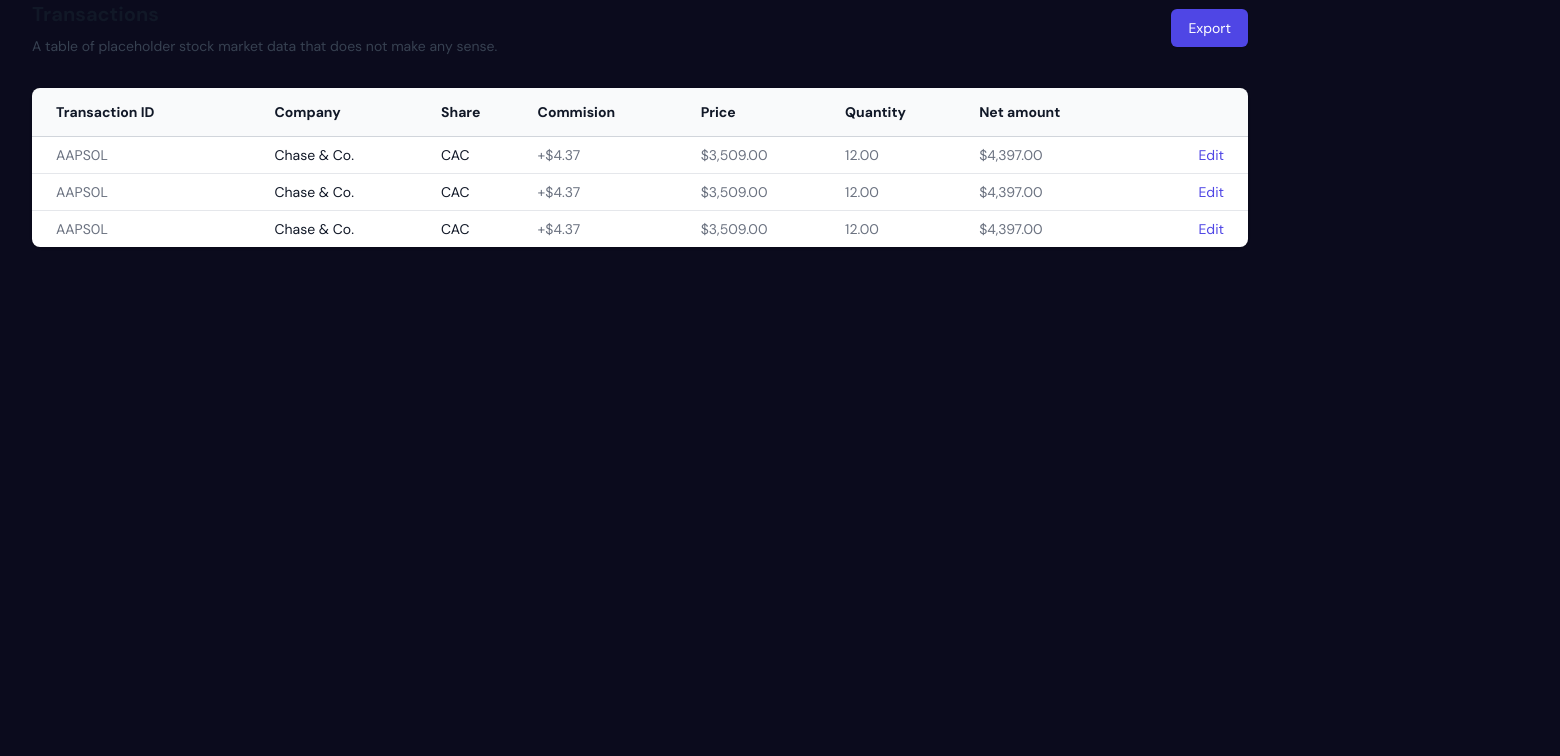
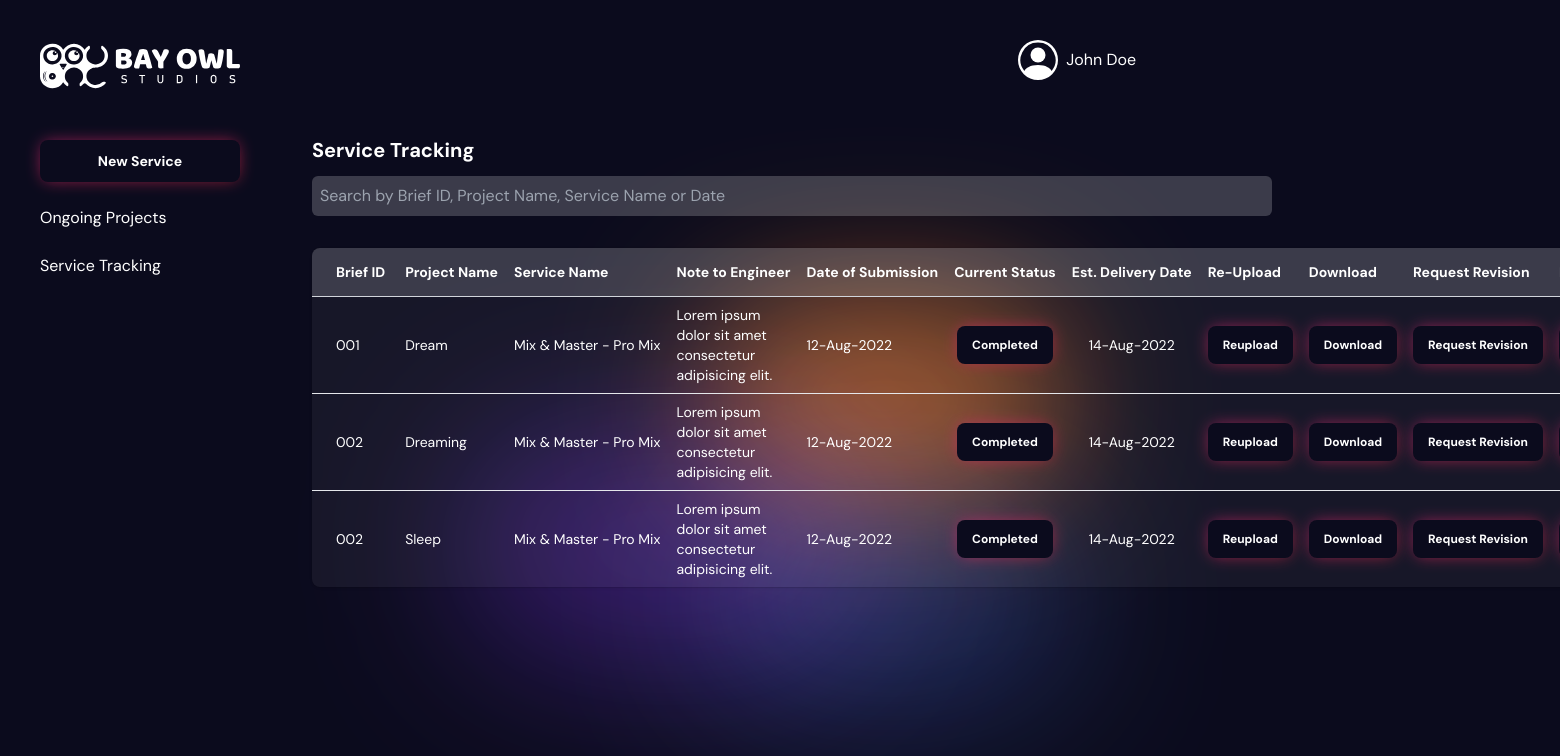
Before and after one commit to Debox-Mehank/bayowl-client, a Next.js app: page /service-tracking in a window 1280 px wide. Shown: the top 756 px of the page, 1560 px wide, since content can reach past the window. Built offline with nearby package versions, Linux system fonts and the light colour scheme; what tailwindcss-border-gradient-radius would draw is missing.

Commit message:
table format

```diff
--- a/pages/service-tracking.tsx
+++ b/pages/service-tracking.tsx
@@ -1,52 +1,92 @@
 import React from 'react'
+import DashNav from "../components/DashNav"
+import Button from '../components/reusable/Button'
 const transactions = [
     {
-        id: 'AAPS0L',
-        company: 'Chase & Co.',
-        share: 'CAC',
-        commission: '+$4.37',
-        price: '$3,509.00',
-        quantity: '12.00',
-        netAmount: '$4,397.00',
+        id: '001',
+        projName: 'Dream',
+        serviceName: "Mix & Master - Pro Mix",
+        notes: 'Lorem ipsum dolor sit amet consectetur adipisicing elit. ',
+        dateSubmitted: "12-Aug-2022",
+        estimatedDelivery: "14-Aug-2022",
+        status: [
+            { name: 'Submitted', href: '#', status: 'complete' },
+            { name: 'Under Review', href: '#', status: 'complete' },
+            { name: 'Work In Progress', href: '#', status: 'complete' },
+            { name: 'Delivered', href: '#', status: 'complete' },
+            { name: 'Revision Request', href: '#', status: 'complete' },
+            { name: 'Revision Delivered', href: '#', status: 'complete' },
+        ],
+        downloads: [
+            { name: 'Download', href: '#', status: 'complete', link: "/download1" },
+            { name: 'Revision 1', href: '#', status: 'complete', link: "/revision1" },
+            { name: 'Revision 2', href: '#', status: 'complete', link: "/revision2" },
+            { name: 'Revision 3', href: '#', status: 'complete', link: "/revision3" },
+        ],
+        revisionsRequested: 0,
     },
     {
-        id: 'AAPS0L',
-        company: 'Chase & Co.',
-        share: 'CAC',
-        commission: '+$4.37',
-        price: '$3,509.00',
-        quantity: '12.00',
-        netAmount: '$4,397.00',
+        id: '002',
+        projName: 'Dreaming',
+        serviceName: "Mix & Master - Pro Mix",
+        notes: 'Lorem ipsum dolor sit amet consectetur adipisicing elit. ',
+        dateSubmitted: "12-Aug-2022",
+        estimatedDelivery: "14-Aug-2022",
+        status: [
+            { name: 'Submitted', href: '#', status: 'complete' },
+            { name: 'Under Review', href: '#', status: 'complete' },
+            { name: 'Work In Progress', href: '#', status: 'complete' },
+            { name: 'Delivered', href: '#', status: 'complete' },
+            { name: 'Revision Request', href: '#', status: 'complete' },
+            { name: 'Revision Delivered', href: '#', status: 'complete' },
+        ],
+        downloads: [
+            { name: 'Download', href: '#', status: 'complete', link: "/download1" },
+            { name: 'Revision 1', href: '#', status: 'complete', link: "/revision1" },
+            { name: 'Revision 2', href: '#', status: 'complete', link: "/revision2" },
+            { name: 'Revision 3', href: '#', status: 'complete', link: "/revision3" },
+        ],
+        revisionsRequested: 0,
     },
     {
-        id: 'AAPS0L',
-        company: 'Chase & Co.',
-        share: 'CAC',
-        commission: '+$4.37',
-        price: '$3,509.00',
-        quantity: '12.00',
-        netAmount: '$4,397.00',
-    },
-    // More
+        id: '002',
+        projName: 'Sleep',
+        serviceName: "Mix & Master - Pro Mix",
+        notes: 'Lorem ipsum dolor sit amet consectetur adipisicing elit. ',
+        dateSubmitted: "12-Aug-2022",
+        estimatedDelivery: "14-Aug-2022",
+        status: [
+            { name: 'Submitted', href: '#', status: 'complete' },
+            { name: 'Under Review', href: '#', status: 'complete' },
+            { name: 'Work In Progress', href: '#', status: 'complete' },
+            { name: 'Delivered', href: '#', status: 'complete' },
+            { name: 'Revision Request', href: '#', status: 'complete' },
+            { name: 'Revision Delivered', href: '#', status: 'complete' },
+        ],
+        downloads: [
+            { name: 'Download', href: '#', status: 'complete', link: "/download1" },
+            { name: 'Revision 1', href: '#', status: 'complete', link: "/revision1" },
+            { name: 'Revision 2', href: '#', status: 'complete', link: "/revision2" },
+            { name: 'Revision 3', href: '#', status: 'complete', link: "/revision3" },
+        ],
+        revisionsRequested: 0,
+    }
 ]
 
 function ServiceTracking() {
     return (
-        <div className="px-4 sm:px-6 lg:px-8">
+        <div className='min-h-screen bg-darkBlue text-white flex relative'>
+            <div className='absolute animation-delay-2000 top-[35%] left-[55%] w-36 md:w-96 h-56 bg-primary opacity-60 rounded-full mix-blend-screen filter blur-[75px] animate-blob overflow-hidden' />
+            <div className='absolute animation-delay-4000 top-[60%] right-[35%] w-36 md:w-96 h-56 bg-blueGradient-2 opacity-80 rounded-full mix-blend-screen filter blur-[70px] animate-blob overflow-hidden' />
+            <div className='absolute top-[60%] right-[15%] w-36 md:w-96 h-56 bg-blueGradient-1 opacity-80 rounded-full mix-blend-screen filter blur-[80px] animate-blob overflow-hidden' />
+            <DashNav />
+            <div className='py-10 relative mt-24 w-full flex justify-center gap-3'>
+                {/* Scrollable Div Below */}
+                <div className="px-2 sm:px-6 lg:px-8 w-full overflow-x-auto whitespace-nowrap">
                     <div className="sm:flex sm:items-center">
-                <div className="sm:flex-auto">
-                    <h1 className="text-xl font-semibold text-gray-900">Transactions</h1>
-                    <p className="mt-2 text-sm text-gray-700">
-                        A table of placeholder stock market data that does not make any sense.
-                    </p>
-                </div>
-                <div className="mt-4 sm:mt-0 sm:ml-16 sm:flex-none">
-                    <button
-                        type="button"
-                        className="inline-flex items-center justify-center rounded-md border border-transparent bg-indigo-600 px-4 py-2 text-sm font-medium text-white shadow-sm hover:bg-indigo-700 focus:outline-none focus:ring-2 focus:ring-indigo-500 focus:ring-offset-2 sm:w-auto"
-                    >
-                        Export
-                    </button>
+                        <div className="sm:flex-auto space-y-3">
+                            <h1 className="text-xl font-semibold text-white">Service Tracking</h1>
+                            <input className='bg-white/20 w-[60rem] rounded-md px-2 py-2' type="search" placeholder='Search by Brief ID, Project Name, Service Name or Date' name="" id="" />
                         </div>
                     </div>
                     <div className="mt-8 flex flex-col">
@@ -54,74 +94,144 @@ function ServiceTracking() {
                             <div className="inline-block min-w-full py-2 align-middle md:px-6 lg:px-8">
                                 <div className="overflow-hidden shadow ring-1 ring-black ring-opacity-5 md:rounded-lg">
                                     <table className="min-w-full divide-y divide-gray-300">
-                                <thead className="bg-gray-50">
+                                        <thead className="bg-white/20">
                                             <tr>
                                                 <th
                                                     scope="col"
-                                            className="whitespace-nowrap py-3.5 pl-4 pr-3 text-left text-sm font-semibold text-gray-900 sm:pl-6"
+                                                    className="whitespace-nowrap py-3.5 pl-4 pr-3 text-left text-sm font-semibold text-white sm:pl-6"
                                                 >
-                                            Transaction ID
+                                                    Brief ID
                                                 </th>
                                                 <th
                                                     scope="col"
-                                            className="whitespace-nowrap px-2 py-3.5 text-left text-sm font-semibold text-gray-900"
+                                                    className="whitespace-nowrap px-2 py-3.5 text-left text-sm font-semibold text-white"
                                                 >
-                                            Company
+                                                    Project Name
                                                 </th>
                                                 <th
                                                     scope="col"
-                                            className="whitespace-nowrap px-2 py-3.5 text-left text-sm font-semibold text-gray-900"
+                                                    className="whitespace-nowrap px-2 py-3.5 text-left text-sm font-semibold text-white"
                                                 >
-                                            Share
+                                                    Service Name
                                                 </th>
                                                 <th
                                                     scope="col"
-                                            className="whitespace-nowrap px-2 py-3.5 text-left text-sm font-semibold text-gray-900"
+                                                    className="whitespace-nowrap px-2 py-3.5 text-left text-sm font-semibold text-white"
                                                 >
-                                            Commision
+                                                    Note to Engineer
                                                 </th>
                                                 <th
                                                     scope="col"
-                                            className="whitespace-nowrap px-2 py-3.5 text-left text-sm font-semibold text-gray-900"
+                                                    className="whitespace-nowrap px-2 py-3.5 text-left text-sm font-semibold text-white"
                                                 >
-                                            Price
+                                                    Date of Submission
                                                 </th>
                                                 <th
                                                     scope="col"
-                                            className="whitespace-nowrap px-2 py-3.5 text-left text-sm font-semibold text-gray-900"
+                                                    className="whitespace-nowrap px-2 py-3.5 text-left text-sm font-semibold text-white"
                                                 >
-                                            Quantity
+                                                    Current Status
                                                 </th>
                                                 <th
                                                     scope="col"
-                                            className="whitespace-nowrap px-2 py-3.5 text-left text-sm font-semibold text-gray-900"
+                                                    className="whitespace-nowrap px-2 py-3.5 text-left text-sm font-semibold text-white"
                                                 >
-                                            Net amount
+                                                    Est. Delivery Date
                                                 </th>
-                                        <th scope="col" className="relative whitespace-nowrap py-3.5 pl-3 pr-4 sm:pr-6">
-                                            <span className="sr-only">Edit</span>
+                                                <th
+                                                    scope="col"
+                                                    className="whitespace-nowrap px-2 py-3.5 text-left text-sm font-semibold text-white"
+                                                >
+                                                    Re-Upload
+                                                </th>
+                                                <th
+                                                    scope="col"
+                                                    className="whitespace-nowrap px-2 py-3.5 text-left text-sm font-semibold text-white"
+                                                >
+                                                    Download
+                                                </th>
+                                                <th
+                                                    scope="col"
+                                                    className="whitespace-nowrap px-2 py-3.5 text-left text-sm font-semibold text-white"
+                                                >
+                                                    Request Revision
+                                                </th>
+                                                <th
+                                                    scope="col"
+                                                    className="whitespace-nowrap px-2 py-3.5 text-left text-sm font-semibold text-white"
+                                                >
+                                                    Mark Completed
+                                                </th>
+                                                <th
+                                                    scope="col"
+                                                    className="whitespace-nowrap px-2 py-3.5 text-left text-sm font-semibold text-white"
+                                                >
+                                                    Add a Service
                                                 </th>
                                             </tr>
                                         </thead>
-                                <tbody className="divide-y divide-gray-200 bg-white">
+                                        <tbody className="divide-y divide-gray-200 bg-white/5">
                                             {transactions.map((transaction) => (
                                                 <tr key={transaction.id}>
-                                            <td className="whitespace-nowrap py-2 pl-4 pr-3 text-sm text-gray-500 sm:pl-6">
+                                                    <td className="whitespace-nowrap py-2 pl-4 pr-3 text-sm text-white sm:pl-6">
                                                         {transaction.id}
                                                     </td>
-                                            <td className="whitespace-nowrap px-2 py-2 text-sm font-medium text-gray-900">
-                                                {transaction.company}
+                                                    <td className="whitespace-nowrap px-2 py-2 text-sm font-medium text-white">
+                                                        {transaction.projName}
                                                     </td>
-                                            <td className="whitespace-nowrap px-2 py-2 text-sm text-gray-900">{transaction.share}</td>
-                                            <td className="whitespace-nowrap px-2 py-2 text-sm text-gray-500">{transaction.commission}</td>
-                                            <td className="whitespace-nowrap px-2 py-2 text-sm text-gray-500">{transaction.price}</td>
-                                            <td className="whitespace-nowrap px-2 py-2 text-sm text-gray-500">{transaction.quantity}</td>
-                                            <td className="whitespace-nowrap px-2 py-2 text-sm text-gray-500">{transaction.netAmount}</td>
-                                            <td className="relative whitespace-nowrap py-2 pl-3 pr-4 text-right text-sm font-medium sm:pr-6">
+                                                    <td className="whitespace-nowrap px-2 py-2 text-sm text-white">{transaction.serviceName}</td>
+                                                    <td className="whitespace-pre-wrap px-2 py-2 text-sm text-white">{transaction.notes}</td>
+                                                    <td className="whitespace-nowrap px-2 py-2 text-sm text-white">{transaction.dateSubmitted}</td>
+                                                    <td className="whitespace-nowrap px-2 py-2 text-sm text-white text-center">
+                                                        <Button>
+                                                            <div className='text-xs'>
+                                                                {transaction.status.find(stat => stat.status === "current")?.name || "Completed"}
+                                                            </div>
+                                                        </Button>
+                                                    </td>
+                                                    <td className="whitespace-nowrap px-2 py-2 text-sm text-white text-center">
+                                                        {transaction.estimatedDelivery}
+                                                    </td>
+                                                    <td className="whitespace-nowrap px-2 py-2 text-sm text-white">
+                                                        <Button>
+                                                            <div className='text-xs'>
+                                                                Reupload
+                                                            </div>
+                                                        </Button>
+                                                    </td>
+                                                    <td className="whitespace-nowrap px-2 py-2 text-sm text-white">
+                                                        <Button>
+                                                            <div className='text-xs'>
+                                                                Download
+                                                            </div>
+                                                        </Button>
+                                                    </td>
+                                                    <td className="whitespace-nowrap px-2 py-2 text-sm text-white">
+                                                        <Button>
+                                                            <div className='text-xs'>
+                                                                Request Revision
+                                                            </div>
+                                                        </Button>
+                                                    </td>
+                                                    <td className="whitespace-nowrap px-2 py-2 text-sm text-white">
+                                                        <Button>
+                                                            <div className='text-xs'>
+                                                                Mark Completed
+                                                            </div>
+                                                        </Button>
+                                                    </td>
+                                                    <td className="whitespace-nowrap px-2 py-2 text-sm text-white">
+                                                        <Button>
+                                                            <div className='text-xs'>
+                                                                Add Service
+                                                            </div>
+                                                        </Button>
+                                                    </td>
+                                                    {/* <td className="relative whitespace-nowrap py-2 pl-3 pr-4 text-right text-sm font-medium sm:pr-6">
                                                         <a href="#" className="text-indigo-600 hover:text-indigo-900">
                                                             Edit<span className="sr-only">, {transaction.id}</span>
                                                         </a>
-                                            </td>
+                                                    </td> */}
                                                 </tr>
                                             ))}
                                         </tbody>
@@ -131,6 +241,10 @@ function ServiceTracking() {
                         </div>
                     </div>
                 </div>
+            </div>
+
+        </div>
+
     )
 }
 
--- a/styles/globals.css
+++ b/styles/globals.css
@@ -82,3 +82,8 @@ html {
 .bg-loginImg {
     background-image: url("/loginImg.jpg");
 }
+
+.dropdown:hover .dropdown-menu {
+    display: block;
+    z-index: 80;
+}
```
Also changed, not shown: 1 other file (tests, documents, lock files or other folders). Lines whose indentation alone changed are shown as unchanged.
